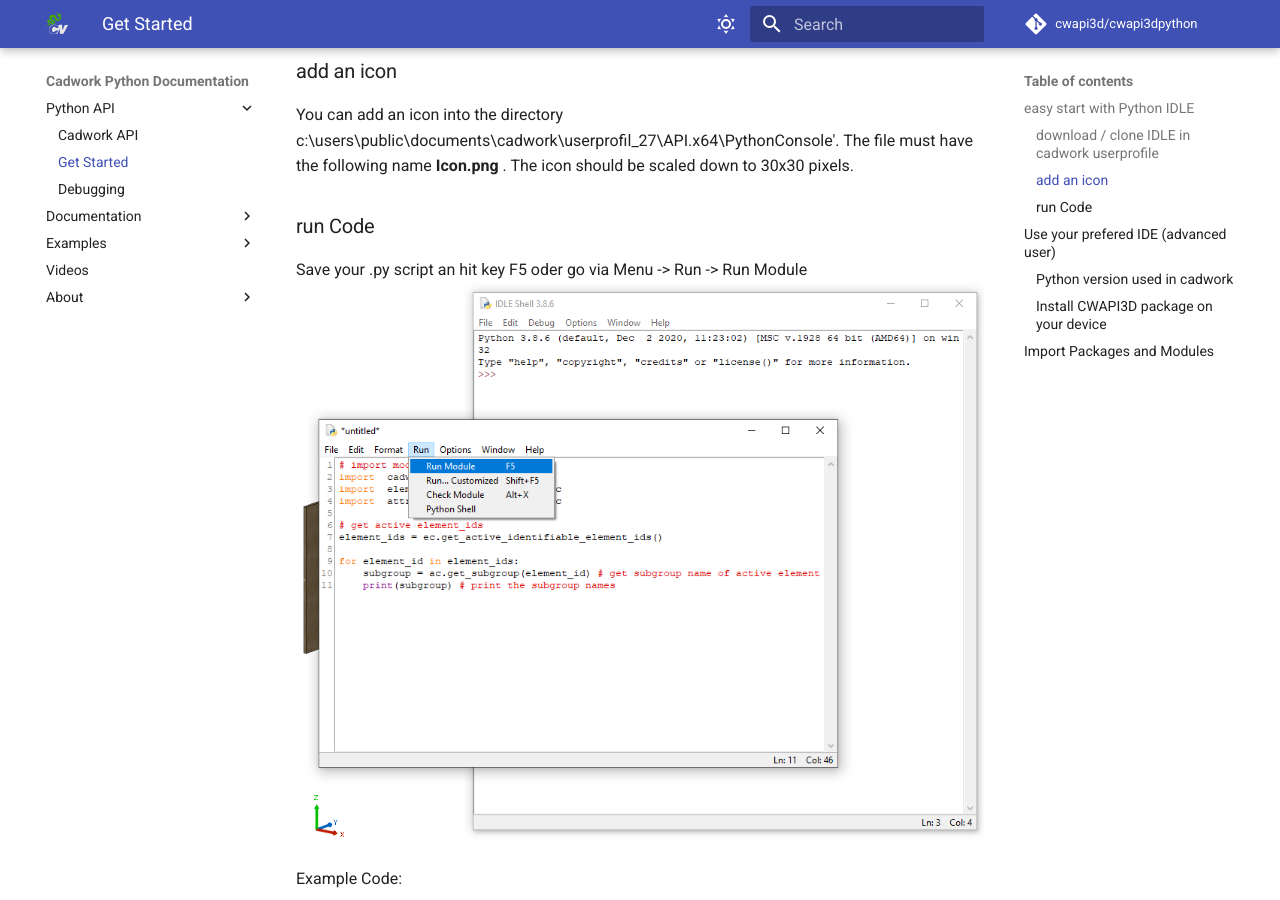
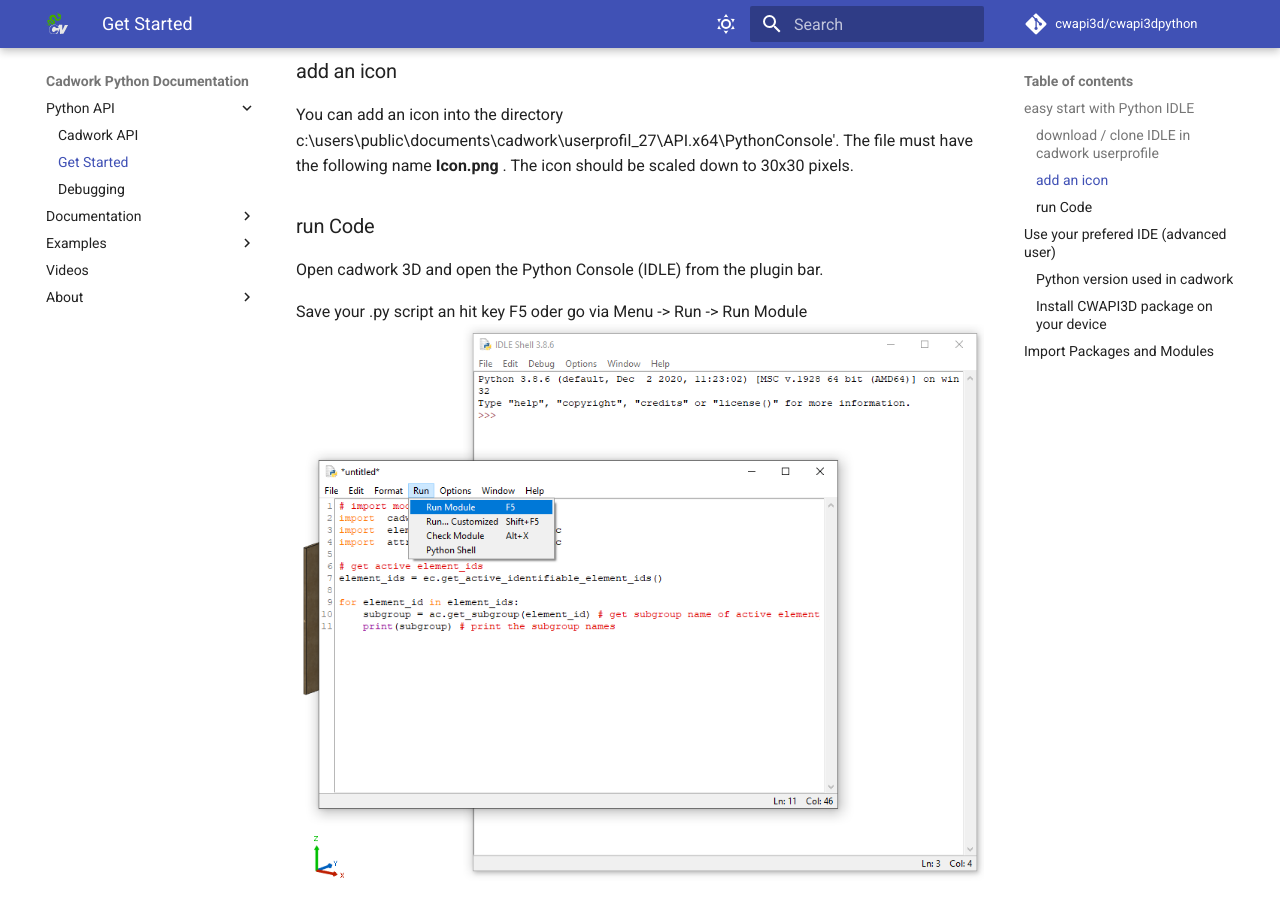
Before and after one commit to cwapi3d/cwapi3dpython, an MkDocs documentation site: the page built from docs/get_started.md, in a window 1280 px wide and 900 px high, scrolled down 2555 px. Built offline with MkDocs 1.6.1 and Material for MkDocs 9.7.7, drawn with Linux system fonts in a browser that asks for light colours; emoji names are drawn with the system emoji font; comment, search, counter and statistics services are not loaded.

Commit message:
Update files

```diff
--- a/docs/get_started.md
+++ b/docs/get_started.md
@@ -53,6 +53,8 @@ Go to [Github - cadwork](https://github.com/CadworkMontreal/PythonConsole) -> cl
 You can add an icon into the directory c:\users\public\documents\cadwork\userprofil_27\API.x64\PythonConsole'. The file must have the following name **Icon.png** . The icon should be scaled down to 30x30 pixels.
 
 ### run Code
+Open cadwork 3D and open the Python Console (IDLE) from the plugin bar.
+
 Save your .py script an hit key F5 oder go via Menu -> Run -> Run Module
 ![Screenshot](img/run.png){: style="width:800px"}
 
```
Also changed, not shown: requirements.txt (line endings or trailing spaces).
